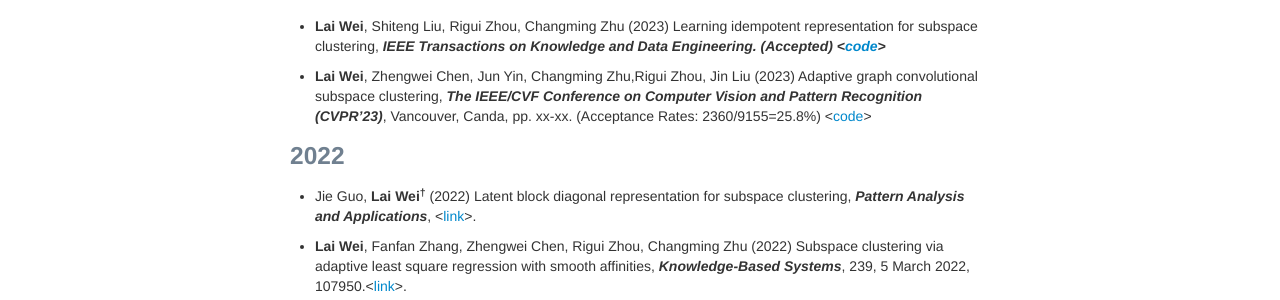
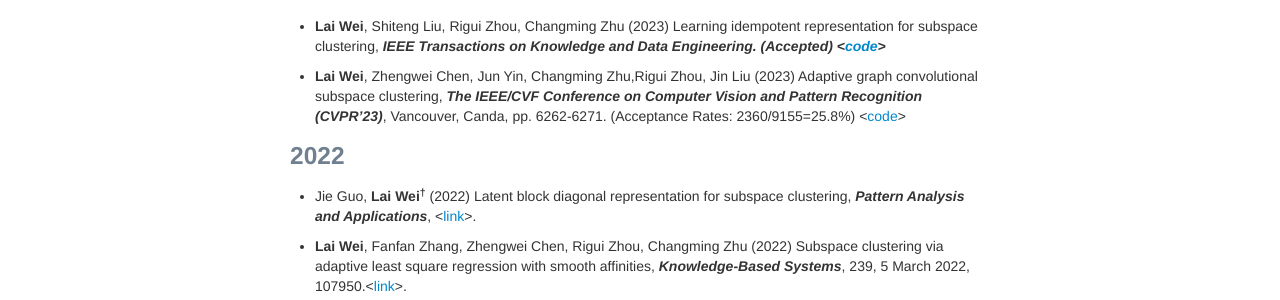
Before and after one commit to weilyshmtu/weilyshmtu.github.io, a Jekyll site: the page built from pages/pubs.md, in a window 1280 px wide and 900 px high. Shown: the part 216-516 px from the top of the window. Built offline with Jekyll 4.4.1, drawn with Linux system fonts in a browser that asks for light colours.

Commit message:
Update pubs.md

```diff
--- a/pages/pubs.md
+++ b/pages/pubs.md
@@ -9,7 +9,7 @@ title: Lai Wei's publications
 ### 2023
 <ul> <li> <b>Lai Wei</b>, Shiteng Liu, Rigui Zhou, Changming Zhu (2023) Learning idempotent representation for subspace clustering, <i><b>IEEE Transactions on Knowledge and Data Engineering. (Accepted) <<a href="https://github.com/weilyshmtu/Learning-idempotent-representation-for-subspace-segmentation">code</a>></b></i> </li></ul>
 
-<ul> <li> <b>Lai Wei</b>, Zhengwei Chen, Jun Yin, Changming Zhu,Rigui Zhou, Jin Liu (2023) Adaptive graph convolutional subspace clustering, <i><b>The IEEE/CVF Conference on Computer Vision and Pattern Recognition (CVPR’23)</b></i>, Vancouver, Canda, pp. xx-xx. (Acceptance Rates: 2360/9155=25.8%)  <<a href="https://github.com/weilyshmtu/AGCSC">code</a>></li></ul>
+<ul> <li> <b>Lai Wei</b>, Zhengwei Chen, Jun Yin, Changming Zhu,Rigui Zhou, Jin Liu (2023) Adaptive graph convolutional subspace clustering, <i><b>The IEEE/CVF Conference on Computer Vision and Pattern Recognition (CVPR’23)</b></i>, Vancouver, Canda, pp. 6262-6271. (Acceptance Rates: 2360/9155=25.8%)  <<a href="https://github.com/weilyshmtu/AGCSC">code</a>></li></ul>
 
 ### 2022
 <ul> <li> Jie Guo, <b>Lai Wei<sup>&dagger;</sup></b> (2022) Latent block diagonal representation for subspace clustering, <i><b>Pattern Analysis and Applications</b></i>, <<a href="https://doi.org/10.1007/s10044-022-01101-3">link</a>>.</li></ul>
```
